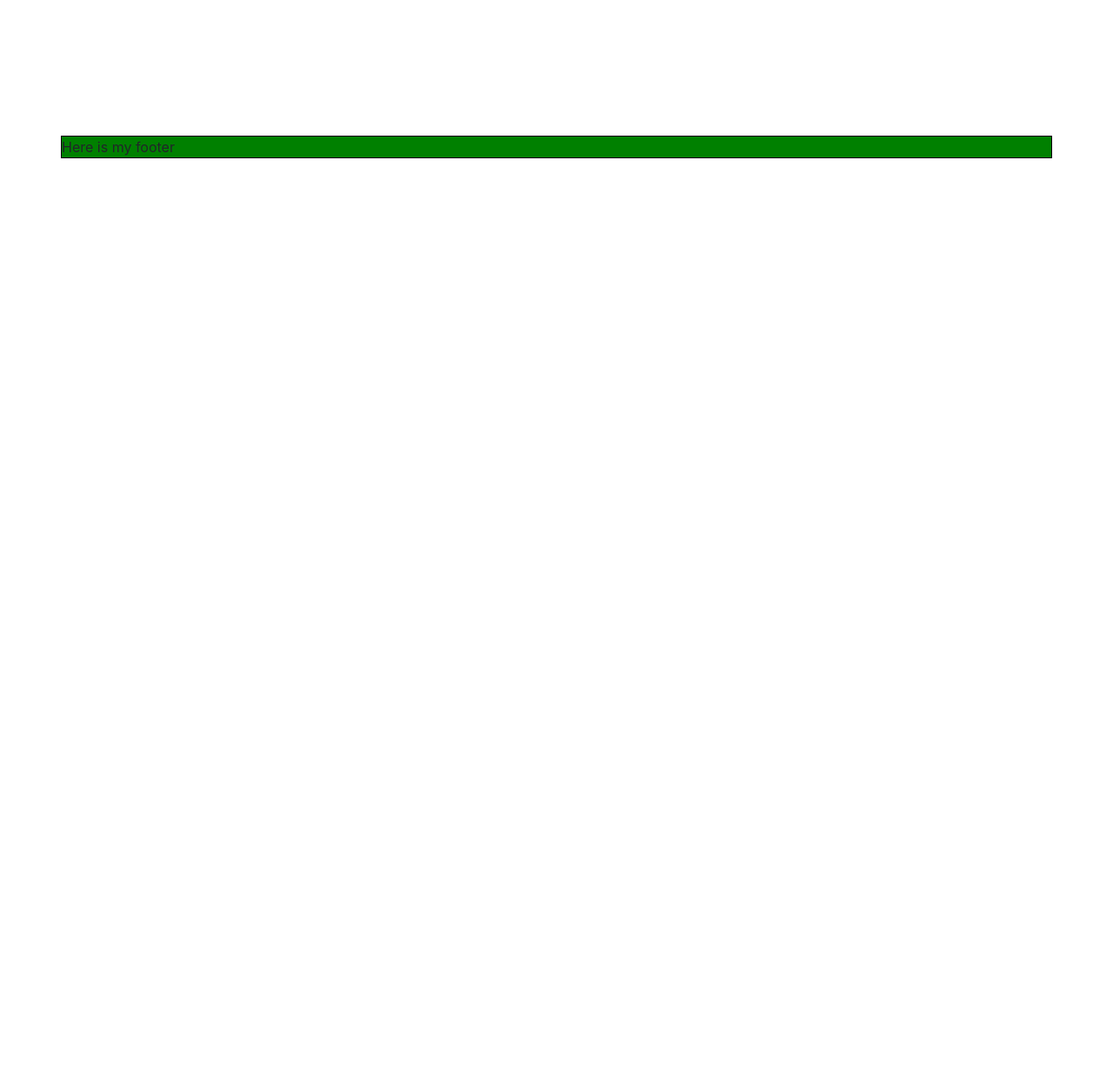
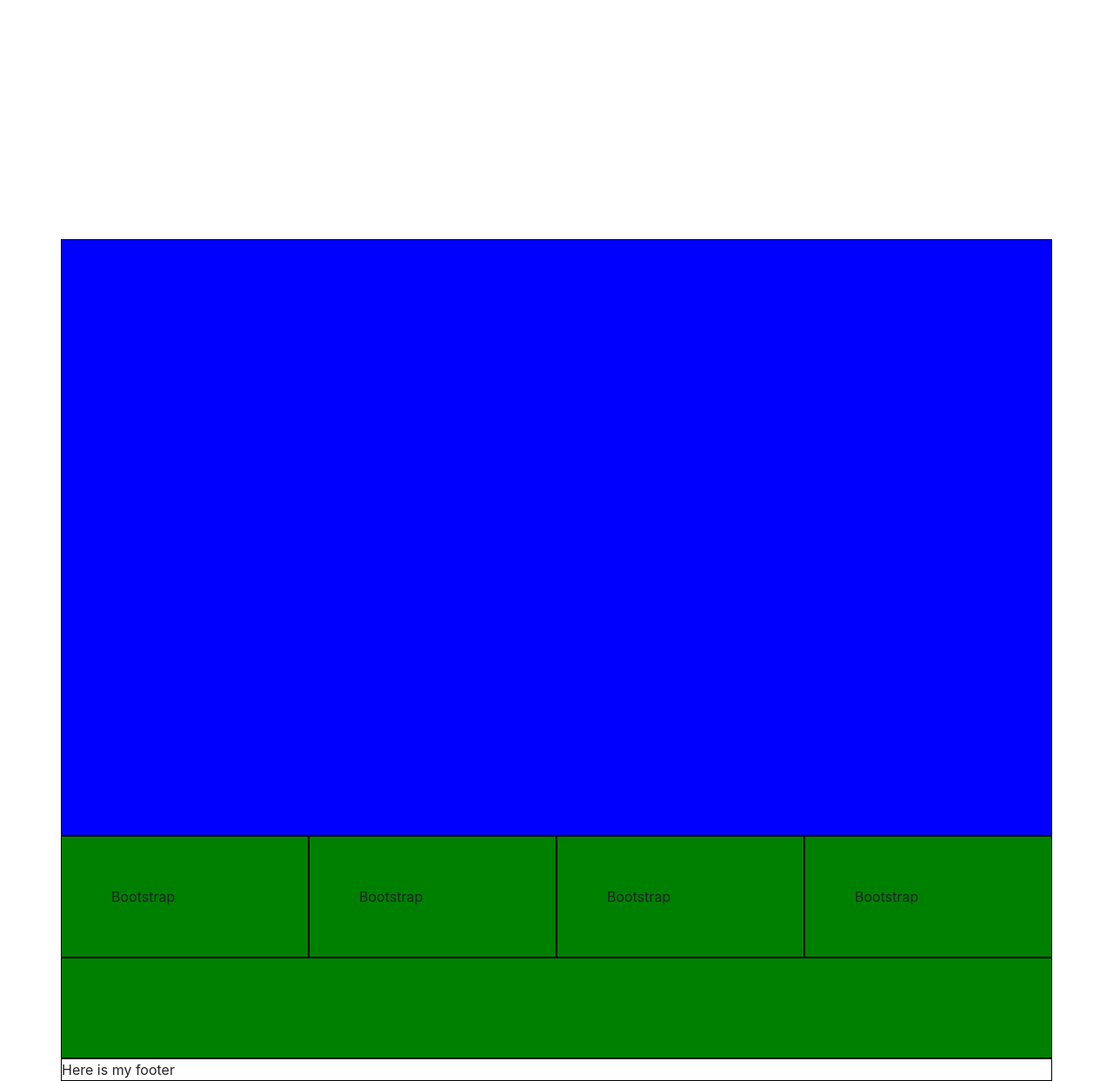
Before and after one commit to amaddatu/selfchallenge1, a website: page index.html in a window 1280 px wide. Shown: the part 500-1743 px from the top of the page at 87% size. Before the commit the page ends 800 px from the top, so only its background shows below. Drawn offline with nearby package versions, Linux system fonts and the light colour scheme.

Commit message:
Add skeleton content to the page

```diff
--- a/assets/scss/main.scss
+++ b/assets/scss/main.scss
@@ -1,9 +1,53 @@
 
-section.main{
-    height:600px;
-    min-width: 300px;
+$startWidth: 300px;
+$animationHeight: 600px;
+
+.main{
+    //height:$animationHeight;
+    min-width: $startWidth;
+}
+.animation{
+    min-height: $animationHeight;
+    min-width: $startWidth;
+    position: relative;
+    overflow: hidden;
+
+    .spacer-container{
+        position: absolute;
+        width: 100%;
+        top:0;
+        z-index: 0;
+    }
+    #hidden-spacer{
+        opacity: 0;
+    }
+
+    #beam{
+        border: 1px solid black;
+        background: blue;
+    }
+
+    .everything-else-container{
+        z-index: 1;
+        //border: 1px solid blue;
+    }
+    .building{
+        border: 1px solid black;
+        width:100%;
+        padding:20%;
+        background: green;
+        position: relative;
+    }
+    .air-container{
+        padding:30%;
+    }
+    #ground{
+        border: 1px solid black;
+        background-color: green;
+        width:100%;
+        padding:5%;
+    }
 }
 footer{
     border: 1px solid black;
-    background-color: green;
 }
--- a/index.html
+++ b/index.html
@@ -16,6 +16,34 @@
     </header>
     <section class="main">
         <h2>UFO vs Porg</h2>
+        <div class="animation">
+            <img src="assets/images/ufo.png" class="img-fluid" />
+            <div class="beam-container">
+                <div id="hidden-spacer">
+                    <!-- this is used to space out the absolutely positioned container for the beam -->
+                    <img src="assets/images/ufo.png" class="img-fluid" />
+                </div>
+            </div>
+            <div class="air-container" id="beam">
+            </div>
+            <div class="row everything-else-container">
+                <div class="col-3">
+                    <div class="building" id="building-1">Bootstrap</div>
+                </div>
+                <div class="col-3">
+                    <div class="building" id="building-2">Bootstrap</div>
+                </div>
+                <div class="col-3">
+                    <div class="building" id="building-3">Bootstrap</div>
+                </div>
+                <div class="col-3">
+                    <div class="building" id="building-4">Bootstrap</div>
+                </div>
+            </div>
+            <div id="ground">
+
+            </div>
+        </div>
     </section>
     <footer>
         Here is my footer
```
Also changed, not shown: assets/css/main.css.
